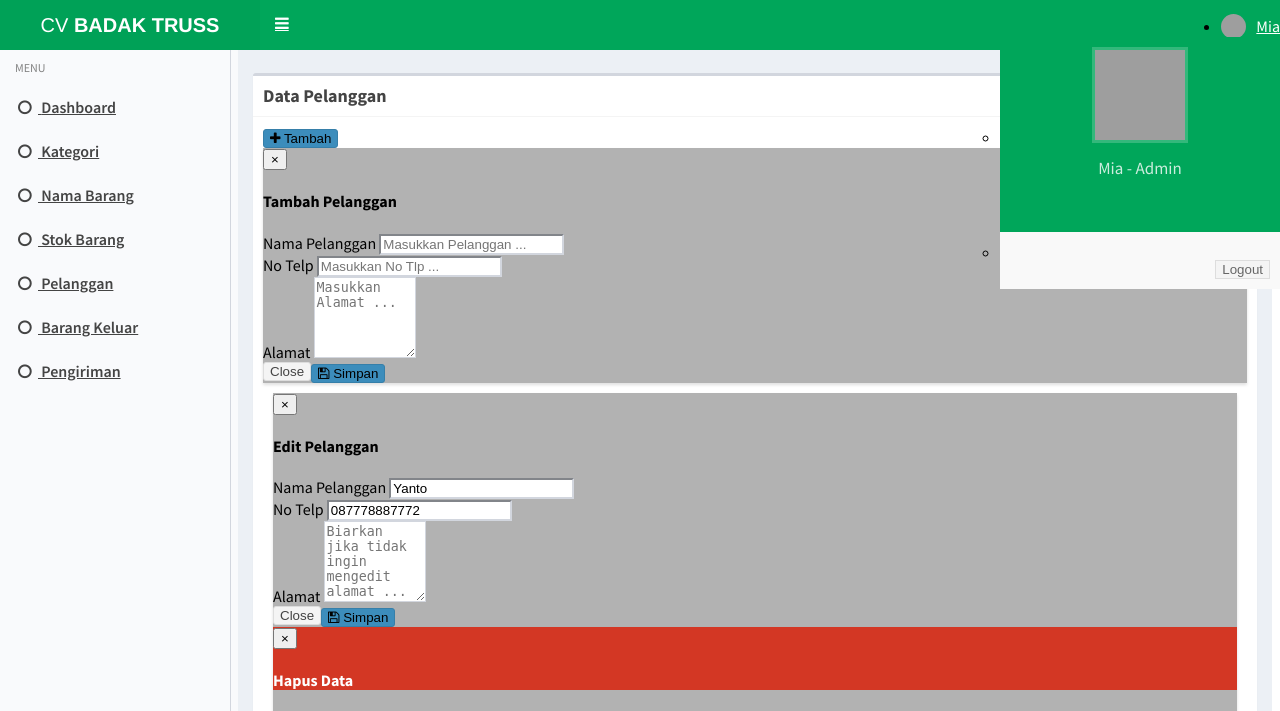
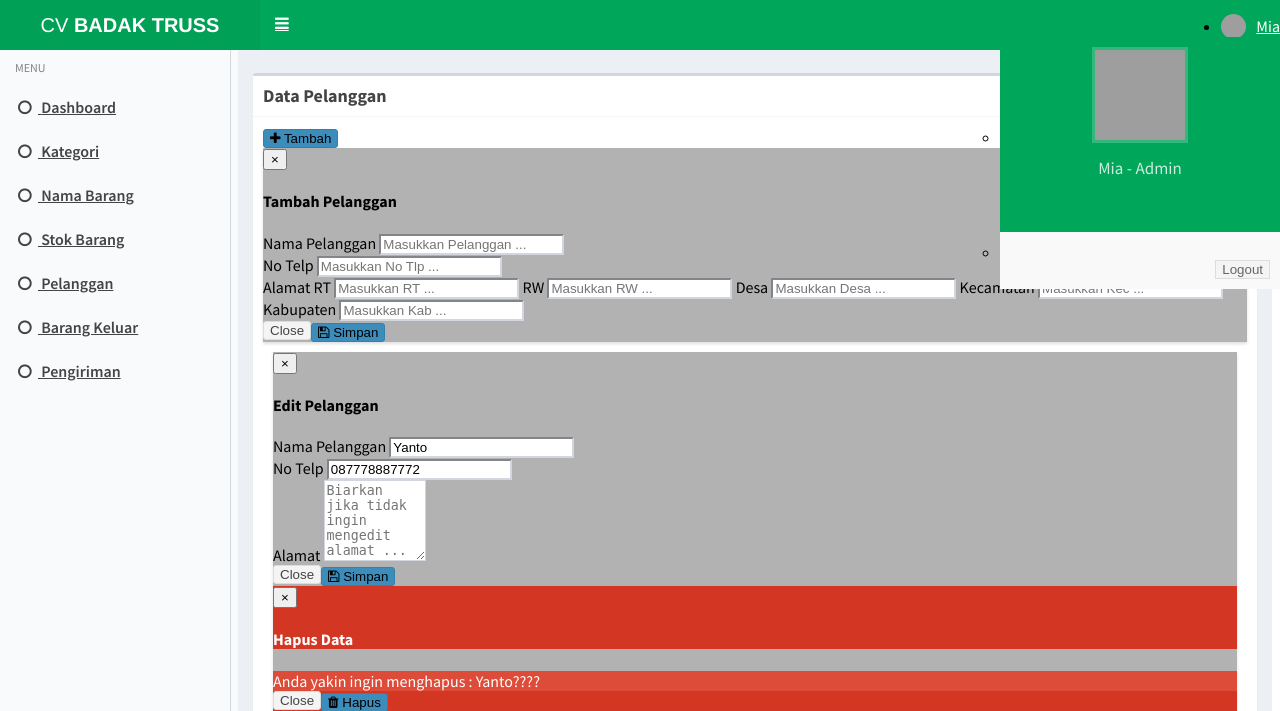
Before and after one commit to tanmyid/badak_truss, a PHP site: page /badak_truss/pelanggan.php in a window 1280 px wide. Shown: the top 711 px of the page. Run offline with PHP 8.4, Linux system fonts and the light colour scheme; a user stored in the database is signed in; data comes from the database, SQL or seed files in the repository; grey boxes are pictures that could not be loaded.

Commit message:
Mon, Dec 18, 2023  6:37:53 PM

```diff
--- a/layouts/header.php
+++ b/layouts/header.php
@@ -73,12 +73,12 @@ if (isset($_SESSION['login']) == 'true') {
                     <ul class="nav navbar-nav">
                         <li class="dropdown user user-menu">
                             <a href="#" class="dropdown-toggle" data-toggle="dropdown">
-                                <img src="<?= $baseurl; ?>/assets/img/user2-160x160.jpg" class="user-image" alt="User Image">
+                                <img src="<?= $baseurl; ?>/assets/img/avatar2.png" class="user-image" alt="User Image">
                                 <span class="hidden-xs"><?= ucwords($_SESSION['username']); ?></span>
                             </a>
                             <ul class="dropdown-menu">
                                 <li class="user-header">
-                                    <img src="<?= $baseurl; ?>/assets/img/user2-160x160.jpg" class="img-circle" alt="User Image">
+                                    <img src="<?= $baseurl; ?>/assets/img/avatar2.png" class="img-circle" alt="User Image">
                                     <p>
                                         <?= ucwords($_SESSION['username']); ?> - <?= ucwords($_SESSION['level']); ?>
                                     </p>
--- a/pelanggan.php
+++ b/pelanggan.php
@@ -41,7 +41,16 @@ include 'layouts/sidebar.php';
                                     </div>
                                     <div class="form-group">
                                         <label>Alamat</label>
-                                        <textarea name="alamat_pelanggan" cols="10" rows="5" class="form-control" placeholder="Masukkan Alamat ..."></textarea>
+                                        <label>RT</label>
+                                        <input type="text" class="form-control" placeholder="Masukkan RT ..." name="al_rt">
+                                        <label>RW</label>
+                                        <input type="text" class="form-control" placeholder="Masukkan RW ..." name="al_rw">
+                                        <label>Desa</label>
+                                        <input type="text" class="form-control" placeholder="Masukkan Desa ..." name="al_desa">
+                                        <label>Kecamatan</label>
+                                        <input type="text" class="form-control" placeholder="Masukkan Kec ..." name="al_kec">
+                                        <label>Kabupaten</label>
+                                        <input type="text" class="form-control" placeholder="Masukkan Kab ..." name="al_kab">
                                     </div>
                             </div>
                             <div class="modal-footer">
@@ -102,7 +111,7 @@ include 'layouts/sidebar.php';
                                                     </div>
                                                     <div class="form-group">
                                                         <label>No Telp</label>
-                                                        <input type="number" class="form-control" name="no_tlp" value="<?= $no_tlp; ?>">
+                                                        <input type="text" class="form-control" name="no_tlp" value="<?= $no_tlp; ?>">
                                                     </div>
                                                     <div class="form-group">
                                                         <label>Alamat</label>
```
